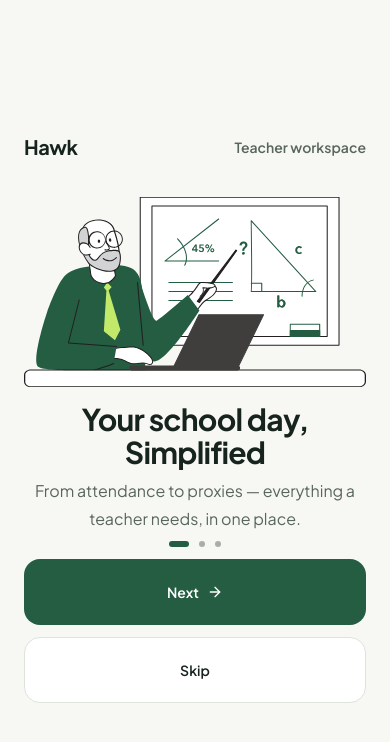
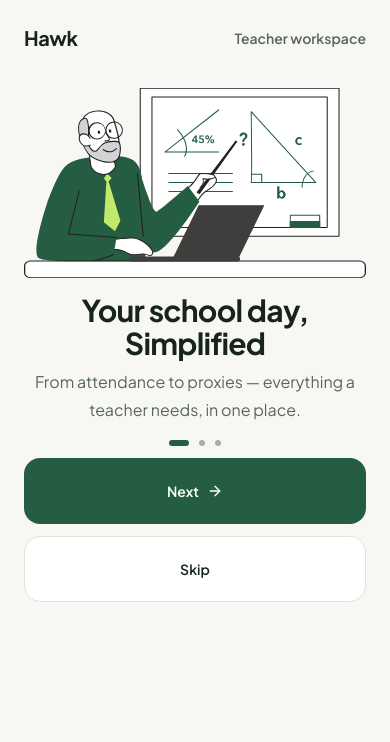
Before and after one commit to koolabhinay07/Hawk, a React (Vite) app: page / in a window 390 px wide. Shown: the top 742 px of the page. Built offline with nearby package versions, Linux system fonts and the light colour scheme; a web font is replaced by a local one.

Commit message:
Spacing changes
Restored the Hawk and Teacher workspace header to its original top position and set the body-to-slider gap to 16px. The spacing from the slider to both CTA buttons is unchanged.

```diff
--- a/src/OnboardingFlow.tsx
+++ b/src/OnboardingFlow.tsx
@@ -422,7 +422,7 @@ export default function OnboardingFlow({
           }
         >
           <div
-            className={`mx-auto flex w-full grow flex-col ${isFirstIntroSlide ? "justify-center" : ""} ${isIntro ? "min-h-dvh max-w-[560px] px-6 py-6 sm:px-6 md:min-h-0 md:grow-0 md:max-w-none md:px-0 md:py-6" : showLoginHeader ? "max-w-[560px] px-6 pt-12 pb-0 sm:px-6 md:grow-0 md:px-6 md:py-6 lg:px-6 lg:py-6" : "max-w-[560px] px-5 py-6 sm:px-10 sm:py-9 md:grow-0 md:px-6 md:py-6 lg:px-6 lg:py-6"}`}
+            className={`mx-auto flex w-full grow flex-col ${isIntro ? "min-h-dvh max-w-[560px] px-6 py-6 sm:px-6 md:min-h-0 md:grow-0 md:max-w-none md:px-0 md:py-6" : showLoginHeader ? "max-w-[560px] px-6 pt-12 pb-0 sm:px-6 md:grow-0 md:px-6 md:py-6 lg:px-6 lg:py-6" : "max-w-[560px] px-5 py-6 sm:px-10 sm:py-9 md:grow-0 md:px-6 md:py-6 lg:px-6 lg:py-6"}`}
           >
             <div
               className={`flex items-center justify-between ${isIntro ? "md:hidden" : showLoginHeader ? "hidden md:flex" : ""}`}
@@ -847,7 +847,7 @@ export default function OnboardingFlow({
                       </p>
                     </div>
                     <div
-                      className={`${isFirstIntroSlide ? "h-[14px] pt-[8px] md:mt-1 md:h-[6px] md:pt-0" : "mt-1 h-[6px]"} flex flex-none items-center justify-center gap-2.5 md:justify-center`}
+                      className={`${isFirstIntroSlide ? "h-[22px] pt-[16px] md:mt-1 md:h-[6px] md:pt-0" : "mt-1 h-[6px]"} flex flex-none items-center justify-center gap-2.5 md:justify-center`}
                       role="group"
                       aria-label={`Slide ${slideIndex + 1} of ${slides.length}`}
                     >
```
